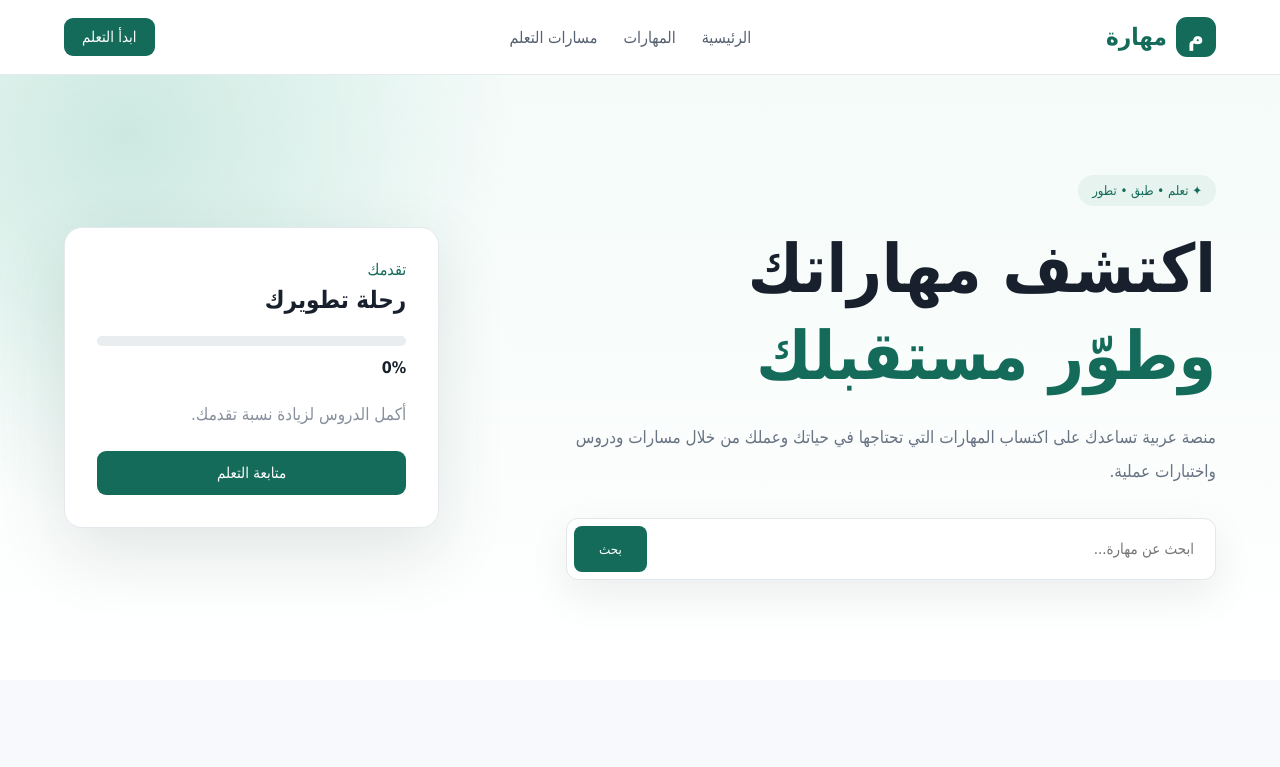
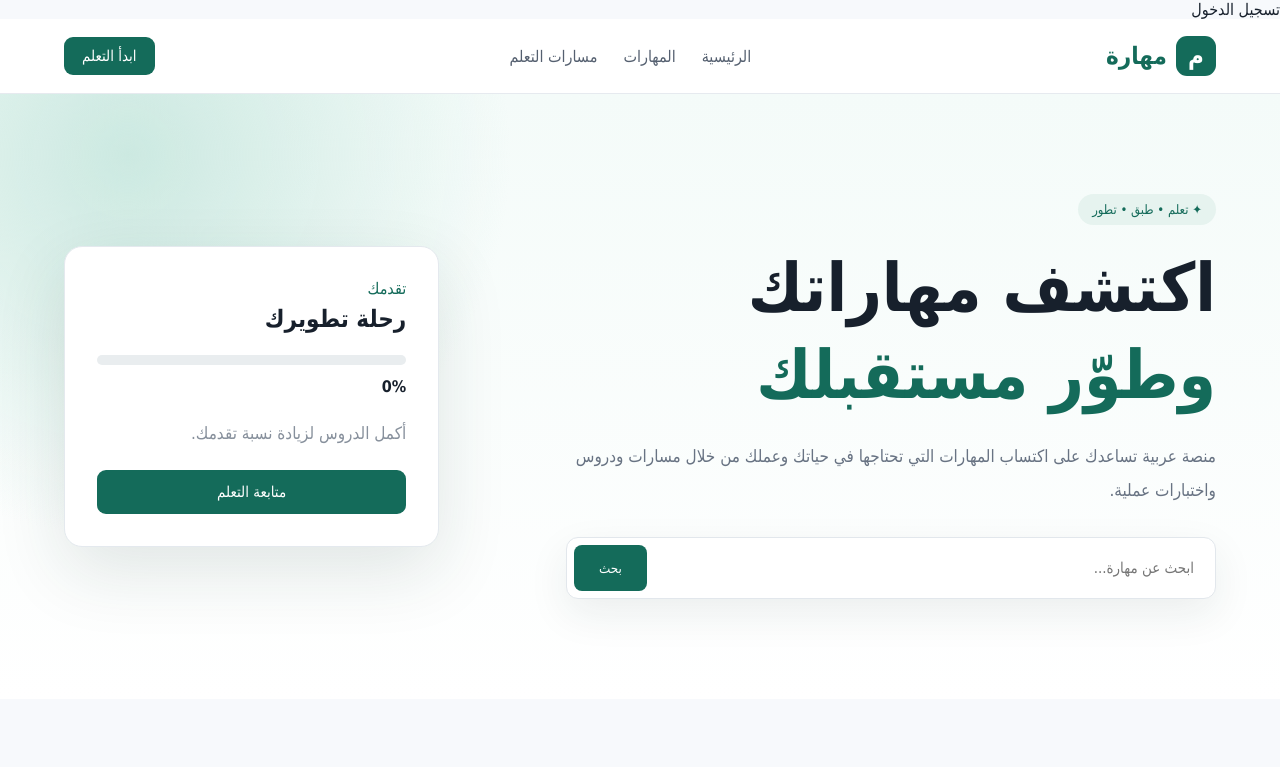
Before and after one commit to engmoathamana-sudo/maher, a plain HTML site: page index.html in a window 1280 px wide. Shown: the top 767 px of the page. Drawn offline with Linux system fonts and the light colour scheme.

Commit message:
Update index.html

```diff
--- a/index.html
+++ b/index.html
@@ -1,4 +1,7 @@
 <!DOCTYPE html>
+<a href="login.html" class="btn btn-light">
+  تسجيل الدخول
+</a>
 <html lang="ar" dir="rtl">
 
 <head>
```
